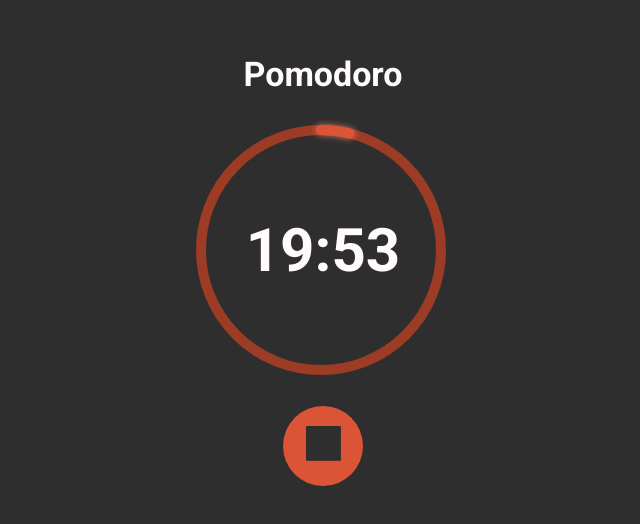
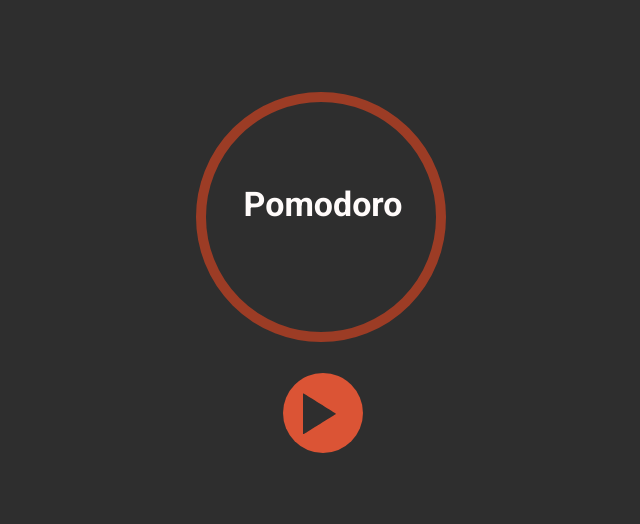
Before and after one commit to nelsonlpco/vue-pomodoro, a Vue app: page / in a window 1280 px wide. Shown: the part 130-654 px from the top of the page, without its empty margins (317-957 px from the left). Built offline with nearby package versions, Linux system fonts and the light colour scheme.

Commit message:
Added animations

```diff
--- a/src/components/cells/Timer.vue
+++ b/src/components/cells/Timer.vue
@@ -15,7 +15,12 @@ export default {
       type: Number,
       default: 1200,
     },
+    isStarted: {
+      type: Boolean,
+      default: false,
+    },
   },
+
   computed: {
     minutes() {
       const minutes = Math.floor(this.timeInSeconds / 60);
@@ -37,7 +42,6 @@ export default {
         if (!this.timeInSeconds) {
           window.clearInterval(countdownTimer);
           this.setTime();
-          this.$router.push({ name: 'Pomodoro', params: { type: 'rest' } });
           return;
         }
 
--- a/src/components/cells/WatchDisplay/TimerDisplay.vue
+++ b/src/components/cells/WatchDisplay/TimerDisplay.vue
@@ -1,13 +1,17 @@
 <template>
   <Container>
-    <Timer />
-    <Subtitle>{{this.legend}}</Subtitle>
+    <Title :class="{upTitle: isStarted, downTitle: !isStarted}">Pomodoro</Title>
+    <Container :class="{upDisplay: isStarted, downDisplay: !isStarted}">
+      <Timer v-if="isStarted" :isStarted="isStarted" :time="time" />
+      <Subtitle v-if="isStarted">{{this.legend}}</Subtitle>
+    </Container>
   </Container>
 </template>
 
 <script>
 import Container from '@/components/molecules/Container.vue';
 import Subtitle from '@/components/molecules/Subtitle.vue';
+import Title from '@/components/molecules/Title.vue';
 import Timer from '@/components/cells/Timer.vue';
 
 export default {
@@ -15,7 +19,77 @@ export default {
   components: {
     Container,
     Subtitle,
+    Title,
     Timer,
+  },
+  props: {
+    time: {
+      type: Number,
+      default: 10,
+    },
+    legend: {
+      type: String,
+      default: '',
+    },
+    isStarted: {
+      type: Boolean,
+      default: false,
+    },
   },
 };
 </script>
+
+<style lang="scss" >
+  .upTitle {
+    animation: upTitle .5s ease-out forwards;
+  }
+
+  .downTitle {
+    animation: downTitle .5s ease-out forwards;
+  }
+
+  .upDisplay{
+    opacity: 0;
+    animation: upDisplay .5s ease-out forwards;
+  }
+
+  .downDisplay{
+    animation: downDisplay .5s ease-out forwards;
+  }
+
+  @keyframes upTitle {
+    to {
+      transform: translateY(-120px);
+      font-size: 3rem;
+    }
+  }
+
+  @keyframes downTitle {
+    from {
+      transform: translateY(-120px);
+      font-size: 3rem;
+    }
+    to {
+      transform: translateY(0px);
+      font-size: 2.123rem;
+    }
+  }
+
+  @keyframes upDisplay {
+    to {
+      transform: translateY(-40px);
+      opacity: 1;
+    }
+  }
+
+  @keyframes downDisplay {
+    from {
+      transform: translateY(-40px);
+      opacity: 1;
+    }
+    to {
+      transform: translateY(40px);
+      opacity: 0;
+    }
+  }
+</style>
--- a/src/components/cells/WatchDisplay/WatchDisplay.vue
+++ b/src/components/cells/WatchDisplay/WatchDisplay.vue
@@ -1,24 +1,19 @@
 <template>
 <Container>
-  <DisplayCircleTimer>
-    <TimerDisplay />
+  <DisplayCircleTimer :isStarted="isStarted" :time="time">
+    <TimerDisplay :isStarted="isStarted" :legend="legend"/>
   </DisplayCircleTimer>
-  <Container margin="26px 0 0 0">
-    <ButtonStop />
-  </Container>
 </Container>
 </template>
 
 <script>
 import DisplayCircleTimer from '@/components/molecules/DisplayCircleTimer.vue';
 import Container from '@/components/molecules/Container.vue';
-import ButtonStop from '@/components/cells/buttons/ButtonStop.vue';
 import TimerDisplay from './TimerDisplay.vue';
 
 export default {
   name: 'CloudWatch',
   components: {
-    ButtonStop,
     DisplayCircleTimer,
     Container,
     TimerDisplay,
@@ -28,6 +23,14 @@ export default {
       type: String,
       default: 'Trabalho',
     },
+    time: {
+      type: Number,
+      default: 10,
+    },
+    isStarted: {
+      type: Boolean,
+      default: false,
+    },
   },
 };
 </script>
--- /dev/null
+++ b/src/components/cells/buttons/ButtonStartStop.vue
@@ -0,0 +1,69 @@
+<template>
+  <ButtonBase @click="onClick">
+    <div class="play-button" :class="{show: !isStarted, hide: isStarted}">
+      <IconPlay width="33"/>
+    </div>
+    <div class="play-button hided" :class="{show: isStarted, hide: !isStarted}">
+      <IconStop />
+    </div>
+  </ButtonBase>
+</template>
+
+<script>
+import IconStop from '@/components/molecules/icons/IconStop.vue';
+import IconPlay from '@/components/molecules/icons/IconPlay.vue';
+import ButtonBase from './ButtonBase.vue';
+
+export default {
+  name: 'ButtonStartStop',
+  components: {
+    IconStop,
+    IconPlay,
+    ButtonBase,
+  },
+  props: {
+    isStarted: {
+      type: Boolean,
+      default: false,
+    },
+  },
+  methods: {
+    onClick() {
+      this.$emit('click');
+    },
+  },
+};
+</script>
+
+<style lang="scss" scoped>
+  .play-button {
+    position: absolute;
+  }
+
+  .hided {
+    opacity: 0;
+  }
+
+  .show {
+    animation: showIcon .5s ease-out forwards;
+  }
+
+  .hide {
+    animation: hideIcon .5s ease-out forwards;
+  }
+
+  @keyframes showIcon {
+    to {
+      opacity: 1;
+    }
+  }
+
+  @keyframes hideIcon {
+    from {
+      opacity: 1;
+    }
+    to {
+      opacity: 0;
+    }
+  }
+</style>
--- a/src/components/cells/buttons/ButtonStop.vue
+++ b/src/components/cells/buttons/ButtonStop.vue
@@ -1,5 +1,5 @@
 <template>
-  <ButtonBase>
+  <ButtonBase @click="onClick">
     <IconStop />
   </ButtonBase>
 </template>
@@ -14,5 +14,10 @@ export default {
     ButtonBase,
     IconStop,
   },
+  methods: {
+    onClick() {
+      this.$emit('click');
+    },
+  },
 };
 </script>
--- a/src/components/molecules/DisplayCircleTimer.vue
+++ b/src/components/molecules/DisplayCircleTimer.vue
@@ -2,7 +2,7 @@
   <div class="timer">
       <div class="timer-container">
         <svg xmlns="http://www.w3.org/2000/svg"
-          preserveAspectRatio="xMinYMid meet"
+          preserveAspectRatio="xMinYMid"
           :width="size"
           :height="size">
           <defs>
@@ -58,6 +58,10 @@ import theme from '@/theme/theme';
 export default {
   name: 'DisplayCircleTimer',
   props: {
+    time: {
+      type: Number,
+      default: 10,
+    },
     bgColor: {
       type: String,
       default: theme.colors.primaryDark,
@@ -66,17 +70,13 @@ export default {
       type: String,
       default: theme.colors.primary,
     },
-    seconds: {
-      type: Number,
-      default: 260,
-    },
     size: {
       type: Number,
       default: 260,
     },
-    start: {
+    isStarted: {
       type: Boolean,
-      default: true,
+      default: false,
     },
   },
   computed: {
@@ -84,20 +84,25 @@ export default {
     cy() { return this.$props.size / 2; },
     r() { return this.$props.size / 2 - 10; },
   },
+  watch: {
+    isStarted(newVal) {
+      this.playAnimation(newVal);
+    },
+  },
   data() {
-    return { animationStyle: '' };
+    return { animationStyle: {} };
   },
   methods: {
-    playAnimation() {
-      if (this.$props.start) {
-        this.animationStyle = `animation: dash ${this.$props.seconds}s linear forwards`;
+    playAnimation(isStarted) {
+      if (isStarted) {
+        this.animationStyle = {
+          animation: `dash ${this.$props.time + 2}s linear none`,
+          animationDelay: '1s',
+        };
       } else {
-        this.animationStyle = '';
+        this.animationStyle = {};
       }
     },
-  },
-  mounted() {
-    this.playAnimation();
   },
 };
 </script>
--- a/src/views/Home.vue
+++ b/src/views/Home.vue
@@ -1,23 +1,33 @@
 <template>
   <div class="home">
-    <Title>Pomodoro</Title>
-    <WatchDisplay />
+    <WatchDisplay :isStarted="isStarted" />
+      <Container margin="26px 0 0 0">
+    <ButtonStartStop @click="onClick"  :isStarted="isStarted"/>
+  </Container>
   </div>
 </template>
 
 <script>
-import Title from '@/components/molecules/Title.vue';
 import WatchDisplay from '@/components/cells/WatchDisplay/WatchDisplay.vue';
+import Container from '@/components/molecules/Container.vue';
+import ButtonStartStop from '@/components/cells/buttons/ButtonStartStop.vue';
 
 export default {
   name: 'Home',
   components: {
+    Container,
     WatchDisplay,
-    Title,
+    ButtonStartStop,
+  },
+  data() {
+    return {
+      isStarted: false,
+      status: 'work',
+    };
   },
   methods: {
     onClick() {
-      this.$router.push({ name: 'Pomodoro', params: { type: 'work' } });
+      this.isStarted = !this.isStarted;
     },
   },
 };
```
